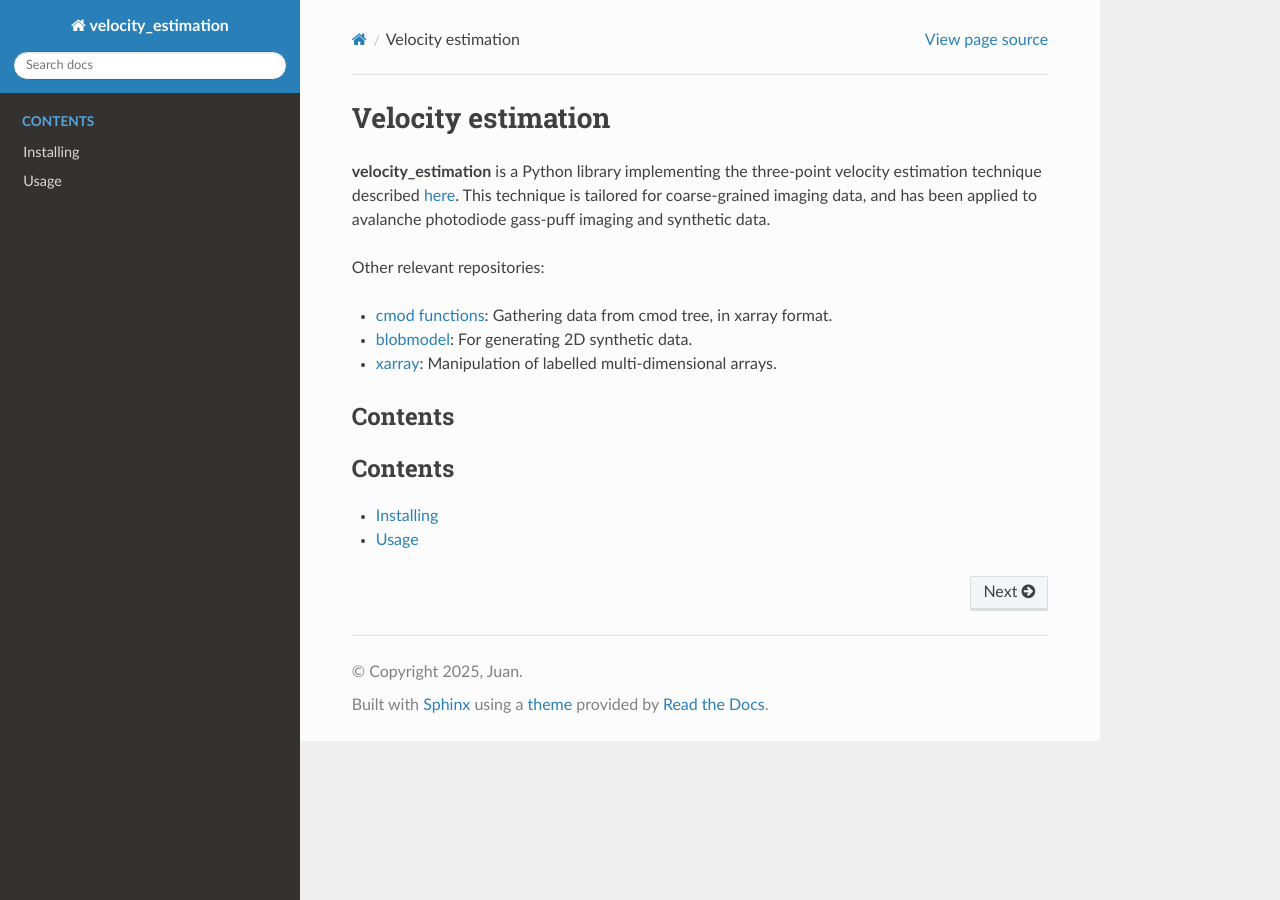
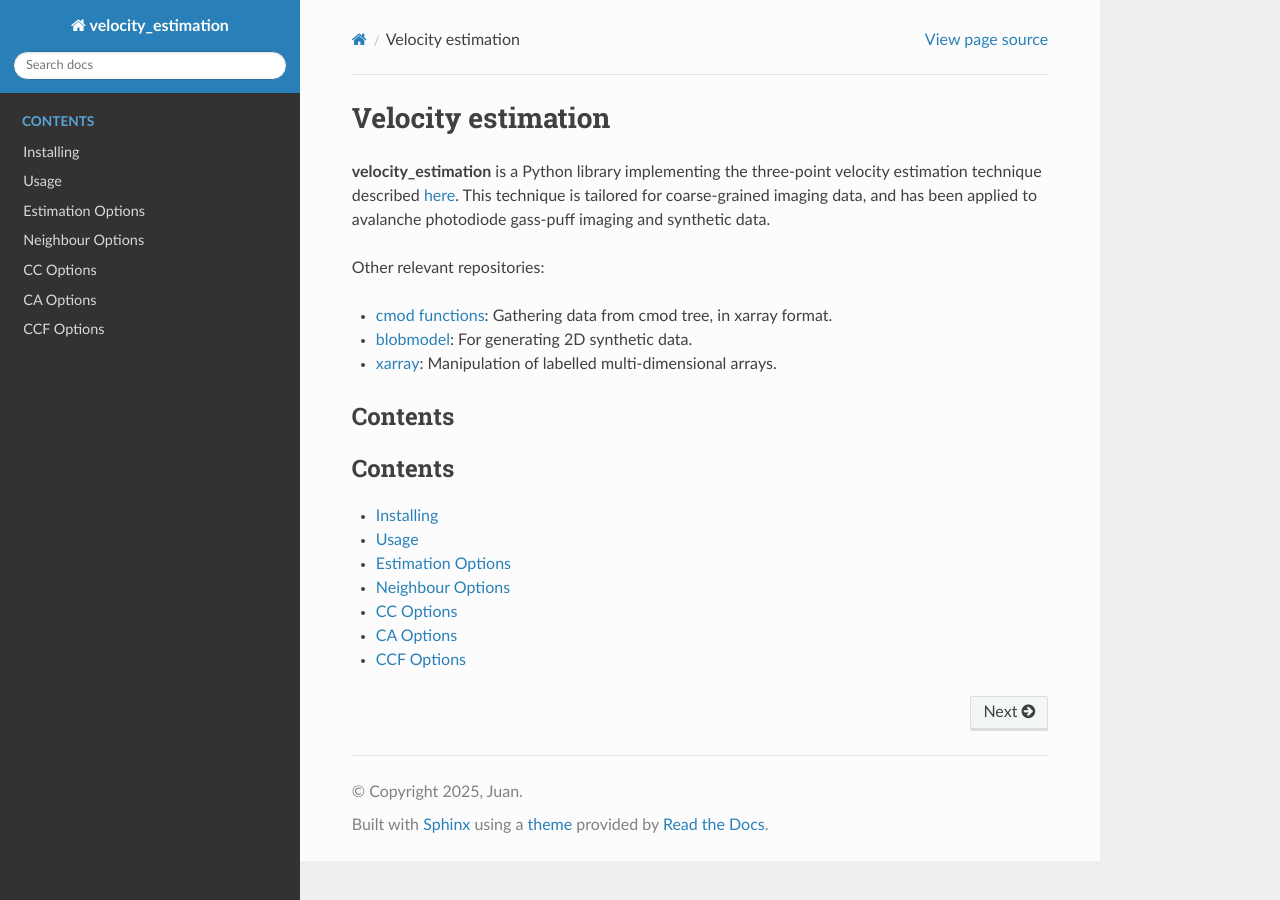
Before and after one commit to uit-cosmo/velocity-estimation, a Sphinx documentation site: the page built from docs/index.rst, in a window 1280 px wide. Built offline with Sphinx 7.4.7 and the Read the Docs theme 3.1.0, drawn with Linux system fonts in a browser that asks for light colours; some of the changed lines change nothing that is shown.

Commit message:
Add Estimation options

```diff
--- /dev/null
+++ b/docs/estimation_options.rst
@@ -0,0 +1,145 @@
+.. _velocity_estimation-estimation_options:
+
+Estimation Options
+===============
+
+The class ``EstimationOptions`` allows to set the parameters for the estimation, these are:
+
+.. list-table:: EstimationOptions
+   :widths: 25 25 50
+   :header-rows: 1
+
+   * - Member
+     - Type (default)
+     - Description
+   * - method
+     - tde.TDEMethod
+     - Specifies the time delay method to be used
+   * - use_3point_method
+     - bool(True)
+     - If False, use 2-point method for velocity estimation
+   * - cache
+     - bool(True)
+     - If True, TDE results are cached
+   * - neighbour_options
+     - NeighbourOptions
+     - Options for neighbour selection
+   * - cc_options
+     - tde.CCOptions
+     - Used if method = TDEMethod.CC
+   * - ca_options
+     - tde.CAOptions
+     - Used if method = TDEMethod.CA
+   * - ccf_options
+     - tde.CCFitOptions
+     - Used if method = TDEMethod.CCFit
+
+As you can see, many of these options are also package classes, as ``NeighbourOptions`` or ``NeighbourOptions``. These are further explained below. Note that the member ``method`` is used to specify which method is employed for time-delay estimation (TDE), these can be based on cross-correlation (CC), conditional averaging (CA) and cross-correlation fitting (CCf), once this is set only the options pertaining the relevant method will be used (``cc_options``, ``ca_options`` or ``ccf_options``).
+
+Neighbour Options
+===============
+
+Used for neighbour selection
+
+.. list-table:: NeighbourOptions
+   :widths: 25 25 50
+   :header-rows: 1
+
+   * - Member
+     - Type (default)
+     - Description
+   * - ccf_min_lag
+     - int(-1)
+     - Checks that maximal correlation time at least ccf_min_lag time the sampling time
+   * - min_separation
+     - int(1)
+     - Minimum allowed separation between pixels
+   * - max_separation
+     - int(1)
+     - Maximum allowed separation
+
+CC Options
+===============
+
+Used if the time-delay estimation is based on cross-correlations (``method=tde.TDEMethod.CC``)
+
+
+.. list-table:: CCOptions
+   :widths: 25 25 50
+   :header-rows: 1
+
+   * - Member
+     - Type (default)
+     - Description
+   * - cc_window
+     - float(none)
+     - at Time lag window for cross-correlation; defaults to 100 samples if None
+   * - minimum_cc_value
+     - float(0.5)
+     - Minimum value for cross-correlation maximum; no estimate if less
+   * - running_mean
+     - bool(True)
+     - If True, applies running mean to cross-correlation
+   * - running_mean_window_max
+     - int(7)
+     - Max length for running mean; warning if exceeded
+   * - interpolate
+     - bool(False)
+     - If True, maximizing time lags found by interpolation
+
+
+CA Options
+===============
+
+Used if the time-delay estimation is based on conditional averaging (``method=tde.TDEMethod.CA``)
+
+
+.. list-table:: CAOptions
+   :widths: 25 25 50
+   :header-rows: 1
+
+   * - Member
+     - Type (default)
+     - Description
+   * - min_threshold
+     - float(2.5)
+     - min threshold for conditional averaged events
+   * - max_threshold
+     - float(np.inf)
+     - max threshold for conditional averaged events
+   * - delta
+     - float(None)
+     - If window = True, delta is the minimal distance between two peaks.
+   * - window
+     - bool(False)
+     - If True, delta also gives the minimal distance between peaks.
+   * - interpolate
+     - bool(False)
+     - If True the maximizing time lags are found by interpolation.
+   * - verbose
+     - bool(False)
+     - If True prints event info
+
+
+CCF Options
+===============
+
+Used if the time-delay estimation is based on cross-correlation fitting (``method=tde.TDEMethod.CCF``)
+
+
+.. list-table:: CAOptions
+   :widths: 25 25 50
+   :header-rows: 1
+
+   * - Member
+     - Type (default)
+     - Description
+   * - fit_window
+     - float(100)
+     - The window employed for the fit will be centered at 0 with length 2 * fit_window + 1.
+   * - initial_guess
+     - np.array([1, 0, 1])
+     - Initial guess for the optimization procedure.
+   * - interpolate
+     - bool(False)
+     - If True the maximizing time lags are found by interpolation.
--- a/docs/index.rst
+++ b/docs/index.rst
@@ -20,3 +20,4 @@
 
     Installing <install>
     usage
+    estimation_options
```
